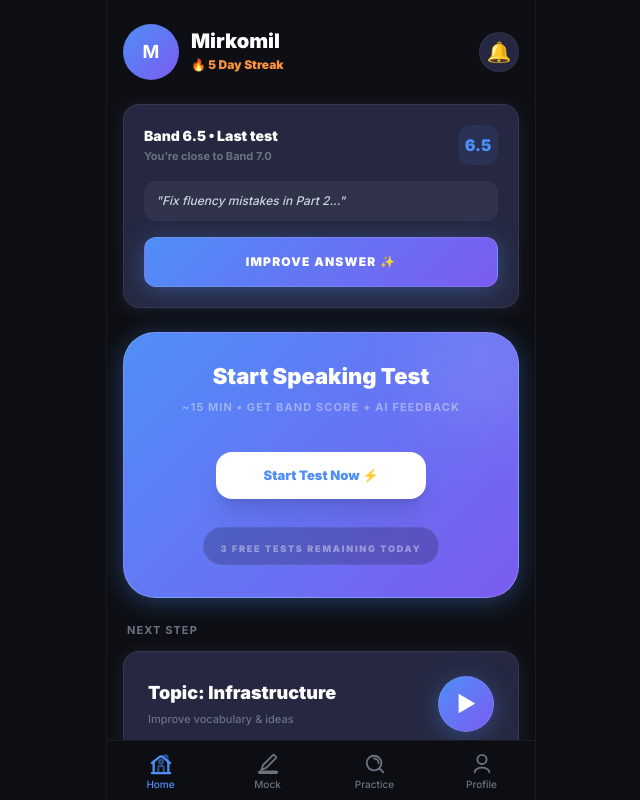
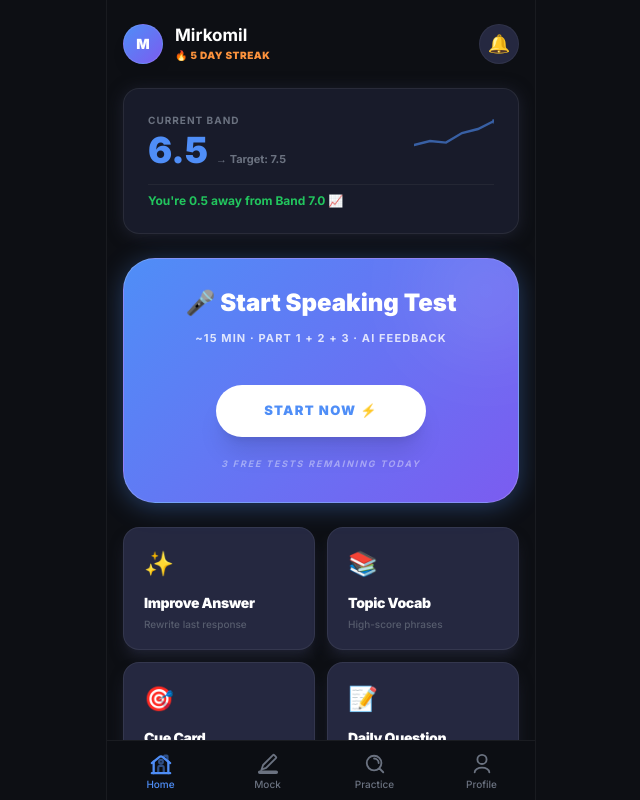
Before and after one commit to mirkomilablayev/speakzone-ui, a React (Vite) app: page / in a window 1280 px wide. Shown: the whole page, without its empty margins (319-959 px from the left). Built offline with nearby package versions, Linux system fonts and the light colour scheme.

Commit message:
feat: complete Home Tab redesign - clean, action-first layout with data-driven Band Card and prioritized CTAs

```diff
--- a/src/components/tabs/HomeTab.jsx
+++ b/src/components/tabs/HomeTab.jsx
@@ -1,124 +1,105 @@
 import Card from "../shared/Card";
 import Avatar from "../shared/Avatar";
-import { PremiumBadge } from "../shared/PremiumBadge";
-import { PrimaryButton } from "../shared/Button";
 
-const TOOLS = [
-  { title: "Improve My Answer", icon: "✨", desc: "Rewrite last response" },
-  { title: "Topic Vocabulary",  icon: "📚", desc: "High-score phrases" },
+const QUICK_TOOLS = [
+  { title: "Improve Answer", icon: "✨", desc: "Rewrite last response" },
+  { title: "Topic Vocab",    icon: "📚", desc: "High-score phrases" },
+  { title: "Cue Card",       icon: "🎯", desc: "Part 2 practice" },
+  { title: "Daily Question", icon: "📝", desc: "One challenge" },
 ];
 
 export default function HomeTab({ onStartSession, onOpenProfile }) {
-  const isPremium = false;
+  return (
+    <div className="flex flex-col gap-6 pb-20 animate-tab-in">
 
-  return (
-    <div className="flex flex-col gap-6 pb-24">
-
-      {/* 1. HEADER (FAST & MINIMAL) */}
+      {/* 1. TOP BAR */}
       <div className="flex items-center justify-between pt-2">
         <div className="flex items-center gap-3" onClick={onOpenProfile}>
-          <div className="relative">
-             <Avatar initials="M" size="lg" />
-             {isPremium && <div className="absolute -bottom-1 -right-1"><PremiumBadge size={20} /></div>}
+          <div className="w-10 h-10 rounded-full bg-primary-gradient flex items-center justify-center font-black text-white text-sm shadow-lg border border-white/10 shrink-0">
+             M
           </div>
           <div className="flex flex-col">
-             <h2 className="font-black text-xl text-white leading-none">Mirkomil</h2>
-             <span className="text-orange text-xs font-black mt-1.5 flex items-center gap-1">🔥 5 Day Streak</span>
+             <h2 className="font-bold text-[17px] text-white leading-tight">Mirkomil</h2>
+             <span className="text-orange text-[10px] font-black mt-0.5 uppercase tracking-wider flex items-center gap-1">🔥 5 Day Streak</span>
           </div>
         </div>
-        <button className="w-10 h-10 rounded-full bg-card-raised border border-white/5 flex items-center justify-center text-xl">🔔</button>
+        <button className="w-10 h-10 rounded-full bg-card-raised border border-white/5 flex items-center justify-center text-lg active:scale-95 transition-all">🔔</button>
       </div>
 
-      {/* 2. RESUME BLOCK (HIGH PRIORITY ACTION) */}
-      <Card className="flex flex-col gap-4 bg-card-raised border-white/5 p-5 active:scale-[0.99] transition-all cursor-pointer">
-         <div className="flex items-center justify-between">
-            <div className="flex flex-col gap-0.5">
-               <span className="text-white font-black text-sm">Band 6.5 • Last test</span>
-               <p className="text-muted text-[11px] font-bold">You’re close to Band 7.0</p>
+      {/* 2. BAND SCORE CARD (MINI ANALYTICS) */}
+      <Card className="bg-card-raised/50 border border-accent/20 p-6 flex flex-col gap-4 relative group hover:border-accent/40 transition-all">
+         <div className="flex justify-between items-start">
+            <div className="flex flex-col">
+               <span className="text-muted text-[10px] font-bold uppercase tracking-widest">Current Band</span>
+               <div className="flex items-baseline gap-2 mt-1">
+                  <h3 className="text-accent font-black text-4xl leading-none">6.5</h3>
+                  <span className="text-muted text-[11px] font-bold">→ Target: 7.5</span>
                </div>
-            <div className="w-10 h-10 bg-accent/10 rounded-xl flex items-center justify-center text-accent font-black">6.5</div>
             </div>
-         <div className="bg-white/5 p-3 rounded-xl">
-            <p className="text-slate-300 text-xs font-medium italic">"Fix fluency mistakes in Part 2..."</p>
+            {/* Mini Trend Line */}
+            <div className="w-20 h-10 opacity-60">
+               <svg viewBox="0 0 100 40" className="w-full h-full">
+                  <path d="M0,35 L20,30 L40,32 L60,20 L80,15 L100,5" fill="none" stroke="#4f8ef7" strokeWidth="3" strokeLinecap="round" />
+                  <circle cx="100" cy="5" r="3" fill="#4f8ef7" className="animate-pulse" />
+               </svg>
             </div>
-         <button className="w-full py-4 bg-primary-gradient border border-white/10 rounded-xl text-white text-xs font-black uppercase tracking-widest shadow-primary-glow active:scale-[0.98] transition-all">
-            Improve Answer ✨
-         </button>
+         </div>
+         <div className="flex items-center gap-2 pt-2 border-t border-white/5">
+            <span className="text-green text-xs font-bold">You're 0.5 away from Band 7.0 📈</span>
+         </div>
       </Card>
 
-      {/* 3. MAIN CARD (DOMINANT CONVERSION) */}
-      <div className="flex flex-col gap-3">
+      {/* 3. MAIN CTA CARD (START TEST) */}
       <button
          onClick={onStartSession}
          className="bg-primary-gradient p-8 rounded-[32px] flex flex-col gap-1 items-center text-center group active:scale-[0.98] transition-all shadow-primary-glow border border-white/20 relative overflow-hidden"
       >
-           <div className="absolute -right-8 -top-8 w-32 h-32 bg-white/10 rounded-full blur-2xl" />
-           <h3 className="text-white font-black text-[22px] relative z-10 leading-none">Start Speaking Test</h3>
-           <p className="text-white/40 text-[11px] mt-2 font-bold relative z-10 uppercase tracking-widest">~15 min • Get band score + AI feedback</p>
+         <div className="absolute -right-8 -top-8 w-32 h-32 bg-white/10 rounded-full blur-2xl group-hover:scale-110 transition-transform" />
+         <h3 className="text-white font-black text-[24px] relative z-10 leading-none flex items-center gap-3">
+            🎤 Start Speaking Test
+         </h3>
+         <p className="text-white/80 text-[11px] mt-2 font-bold relative z-10 uppercase tracking-widest leading-loose">
+            ~15 min · Part 1 + 2 + 3 · AI Feedback
+         </p>
 
-           <div className="mt-8 bg-white text-accent font-black px-12 py-3.5 rounded-2xl text-[13px] relative z-10 shadow-xl group-hover:scale-105 transition-transform">
-              Start Test Now ⚡️
+         <div className="mt-8 bg-white text-accent font-black px-12 py-4 rounded-full text-[13px] relative z-10 shadow-xl group-hover:scale-105 transition-transform uppercase tracking-widest">
+            Start Now ⚡️
          </div>
+         <span className="mt-4 text-white/40 text-[9px] font-bold uppercase tracking-[0.2em] relative z-10 italic">
+            3 free tests remaining today
+         </span>
+      </button>
 
-           {/* 4. URGENCY LIMITS (NOW INSIDE PILL) */}
-           <div className="mt-6 py-1.5 px-4 bg-black/20 rounded-full border border-white/5 relative z-10">
-              <span className="text-white/40 text-[9px] font-black uppercase tracking-[0.2em]">3 free tests remaining today</span>
-           </div>
-         </button>
-      </div>
-
-      {/* 5. NEXT STEP (SIMPLIFIED ROADMAP) */}
-      <div className="flex flex-col gap-3">
-         <h3 className="text-muted text-[11px] font-bold uppercase tracking-widest px-1">Next Step</h3>
-         <Card className="flex items-center justify-between p-6 bg-card-raised border-white/5 active:scale-[0.99] transition-all cursor-pointer group">
-            <div className="flex flex-col gap-1">
-               <h4 className="text-white font-black text-lg">Topic: Infrastructure</h4>
-               <p className="text-muted text-[11px] font-medium">Improve vocabulary & ideas</p>
-            </div>
-            <button className="w-14 h-14 bg-primary-gradient rounded-full flex items-center justify-center text-white font-black text-xl shadow-primary-glow group-hover:scale-110 transition-all border border-white/10">
-               ▶
-            </button>
-         </Card>
-      </div>
-
-      {/* 6. MINIMAL TOOLS (MAX 2) */}
-      <div className="flex flex-col gap-3">
-         <h3 className="text-muted text-[11px] font-bold uppercase tracking-widest px-1">Practice Tools</h3>
+      {/* 4. QUICK TOOLS (2x2 GRID) */}
       <div className="grid grid-cols-2 gap-3">
-            {TOOLS.map((t, i) => (
-               <Card key={i} className="flex flex-col gap-3 p-4 bg-card-raised border-white/5 active:scale-[0.98] transition-all cursor-pointer group">
+         {QUICK_TOOLS.map((t, i) => (
+            <Card key={i} className="flex flex-col gap-3 p-5 bg-card-raised border-white/5 active:scale-[0.98] transition-all cursor-pointer group shadow-lg">
                <span className="text-2xl group-hover:scale-110 transition-transform">{t.icon}</span>
-                  <div className="flex flex-col gap-0.5">
-                     <span className="text-white font-black text-[13px] tracking-tight">{t.title}</span>
-                     <span className="text-muted text-[9px] font-medium">{t.desc}</span>
+               <div className="flex flex-col gap-0.5 min-w-0">
+                  <span className="text-white font-black text-[14px] tracking-tight truncate">{t.title}</span>
+                  <p className="text-muted text-[10px] font-medium leading-none mt-1 opacity-70">{t.desc}</p>
                </div>
             </Card>
          ))}
       </div>
+
+      {/* 5. LAST RESULT */}
+      <Card className="flex items-center justify-between p-6 bg-card-raised border-white/5 group active:scale-[0.99] transition-all cursor-pointer">
+         <div className="flex flex-col gap-1">
+            <span className="text-muted text-[10px] font-bold uppercase tracking-widest">Last Test</span>
+            <div className="flex flex-col gap-0.5 mt-1">
+               <h4 className="text-white font-black text-lg">IELTS Mock #1</h4>
+               <p className="text-muted text-[11px] font-medium opacity-60">Mar 26, 18:45</p>
             </div>
-
-      {/* 7. PRO BLOCK (DIRECT CONVERSION) */}
-      {!isPremium && (
-         <Card className="bg-gold-gradient border-none p-6 flex flex-col gap-4 relative overflow-hidden group active:scale-[0.99] transition-all cursor-pointer">
-            <div className="absolute -right-8 -bottom-8 w-32 h-32 bg-white/10 rounded-full blur-2xl group-hover:scale-125 transition-transform" />
-            <div className="flex flex-col gap-1 relative z-10">
-               <h3 className="text-black font-black text-xl leading-tight">Unlock Full Feedback</h3>
-               <p className="text-black/80 text-xs font-bold leading-snug max-w-[200px] mt-1">
-                  See grammar, vocabulary & mistakes instantly.
-               </p>
-               <div className="flex items-center gap-2 mt-4">
-                  <button className="bg-black text-white font-black px-6 py-2.5 rounded-xl text-[10px] uppercase tracking-widest shadow-xl">
-                     Upgrade to PRO 👑
+            <button className="text-accent text-[11px] font-black uppercase tracking-widest mt-3 flex items-center gap-1 group-hover:gap-2 transition-all">
+               View Analysis →
             </button>
-                  <span className="text-black/40 text-[9px] font-black uppercase tracking-tighter">Limited feedback in free</span>
          </div>
+         <div className="w-16 h-16 bg-accent rounded-3xl flex flex-col items-center justify-center text-white font-black shadow-primary-glow border-2 border-white/10">
+            <span className="text-2xl leading-none font-black italic">6.5</span>
+            <span className="text-[8px] uppercase tracking-tighter opacity-70 mt-1">Band</span>
          </div>
       </Card>
-      )}
-
-      <p className="text-center text-muted text-[11px] font-black uppercase tracking-[0.3em] mt-2 mb-4 opacity-20">
-        SpeakZone v3.0.0
-      </p>
 
     </div>
   );
```
Lines whose indentation alone changed are shown as unchanged.
